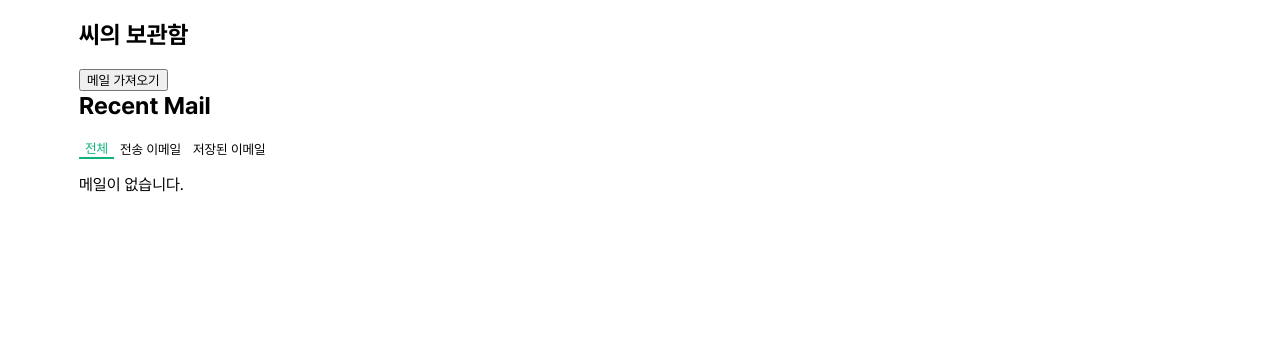
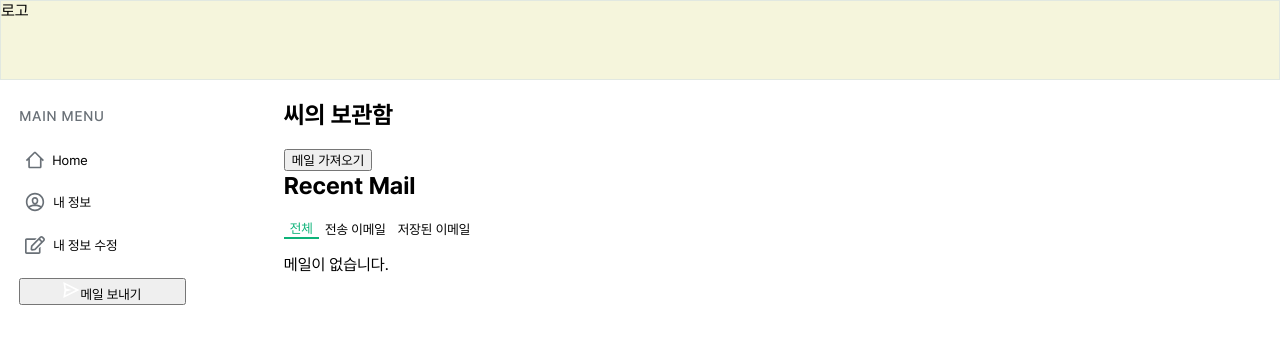
Before and after one commit to zhzkal2/piyak-hackathon, a React (Create React App) app in the folder frontend/: page /storage in a window 1280 px wide. Shown: the top 344 px of the page. Built offline with nearby package versions, Linux system fonts and the light colour scheme.

Commit message:
레이아웃

```diff
--- a/frontend/src/App.js
+++ b/frontend/src/App.js
@@ -3,10 +3,16 @@ import ProfileForm from "@/pages/ProfileForm";
 import SendMail from "@/pages/SendMail";
 import { Login, LoginRedirectHandler } from "@/pages/Login";
 import Storage from "@/pages/Storage";
+import Header from "@/components/Header/Header";
+import Layout from "@/components/Layout/Layout";
+import GNB from "@/components/GNB/GNB";
 
 function App() {
   return (
     <Router>
+      <Header />
+      <div style={{display: "flex"}}>
+        <GNB />
         <Routes>
           <Route path="/" element={<Login />} />
           <Route path="/auth/callback" element={<LoginRedirectHandler />} />
@@ -14,6 +20,7 @@ function App() {
           <Route path="/send-mail" element={<SendMail />} />
           <Route path="/storage" element={<Storage />} />
         </Routes>
+      </div>
     </Router>
   );
 }
--- /dev/null
+++ b/frontend/src/components/GNB/GNB.css
@@ -0,0 +1,45 @@
+.gnbContainer {
+  position: sticky;
+  bottom: 0;
+  left: 0;
+  width: 16vw;
+  height: 90vh;
+  background-color: #FFF;
+}
+
+.gnbWrapper {
+  display: flex;
+  flex-direction: column;
+  padding: 1.6rem 1.2rem;
+}
+
+.gnbHeader {
+  margin-bottom: 1.6rem;
+
+  > span {
+    font-size: 0.875rem;
+    font-weight: 500;
+    color: #697077;
+    text-align: justify;
+    text-transform: uppercase;
+    letter-spacing: 0.05rem;
+  }
+}
+
+.gnbBody {
+  display: flex;
+  flex-direction: column;
+  gap: 1.32rem;
+}
+
+.gnbBtn {
+  border: none;
+  background-color: transparent;
+  text-align: left;
+  display: flex;
+  align-items: center;
+
+  >img {
+    margin-right: 0.5rem;
+  }
+}
--- /dev/null
+++ b/frontend/src/components/GNB/GNB.jsx
@@ -0,0 +1,38 @@
+import "./GNB.css";
+import EditIcon from "@/image/gnbEdit.svg";
+import HomeIcon from "@/image/gnbHome.svg";
+import MailIcon from "@/image/gnbMail.svg";
+import ProfileIcon from "@/image/gnbProfile.svg";
+import SendIcon from "@/image/gnbSend.svg";
+
+const GNB = () => {
+  return (
+    <div className="gnbContainer">
+      <div className="gnbWrapper">
+        <div className="gnbHeader">
+          <span>Main Menu</span>
+        </div>
+        <div className="gnbBody">
+          <button className="gnbBtn">
+            <img src={HomeIcon} alt="Home" />
+            <span>Home</span>
+          </button>
+          <button className="gnbBtn">
+            <img src={ProfileIcon} alt="Profile" />
+            <span>내 정보</span>
+          </button>
+          <button className="gnbBtn">
+            <img src={EditIcon} alt="Edit" />
+            <span>내 정보 수정</span>
+          </button>
+          <button className="gnbBtnLarge">
+            <img src={SendIcon} alt="Send" />
+            <span>메일 보내기</span>
+          </button>
+        </div>
+      </div>
+    </div>
+  )
+};
+
+export default GNB;
--- /dev/null
+++ b/frontend/src/components/Header/Header.css
@@ -0,0 +1,10 @@
+#header {
+  display: flex;
+  position: sticky;
+  top: 0;
+  left: 0;
+  width: 100vw;
+  height: 10vh;
+  background-color:   beige;
+  border: 1px solid rgba(195, 212, 233, 0.40);
+}
--- /dev/null
+++ b/frontend/src/components/Header/Header.jsx
@@ -0,0 +1,14 @@
+import "./Header.css";
+const Header = () => {
+  return (
+    <>
+    <div id="header">
+      <div className="logo">
+        로고
+      </div>
+    </div>
+    </>
+  )
+};
+
+export default Header;
--- /dev/null
+++ b/frontend/src/components/Layout/Layout.jsx
@@ -0,0 +1,8 @@
+const Layout = () => {
+  return (
+    <div style={{display: "flex", flexDirection: "row" }}>
+    </div>
+  )
+}
+
+export default Layout;
```
Lines whose indentation alone changed are shown as unchanged.
